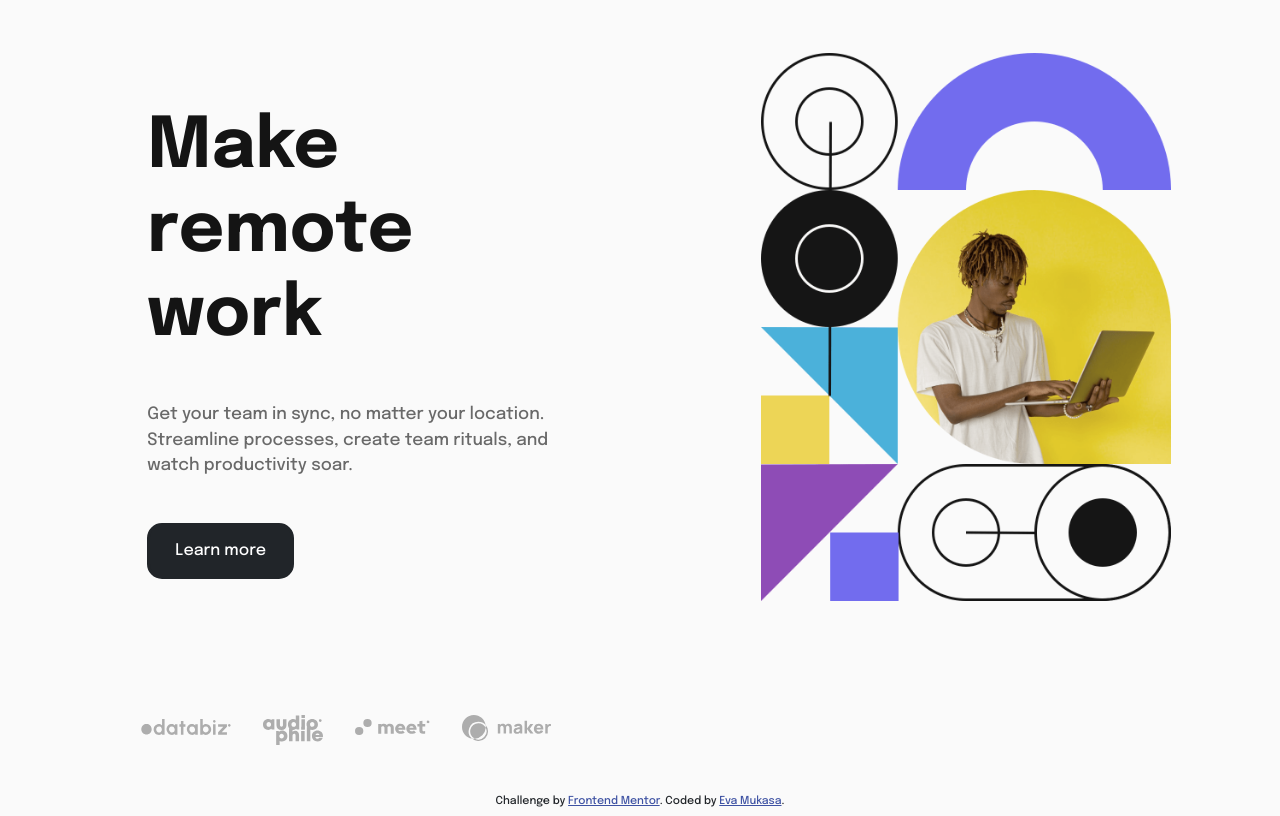
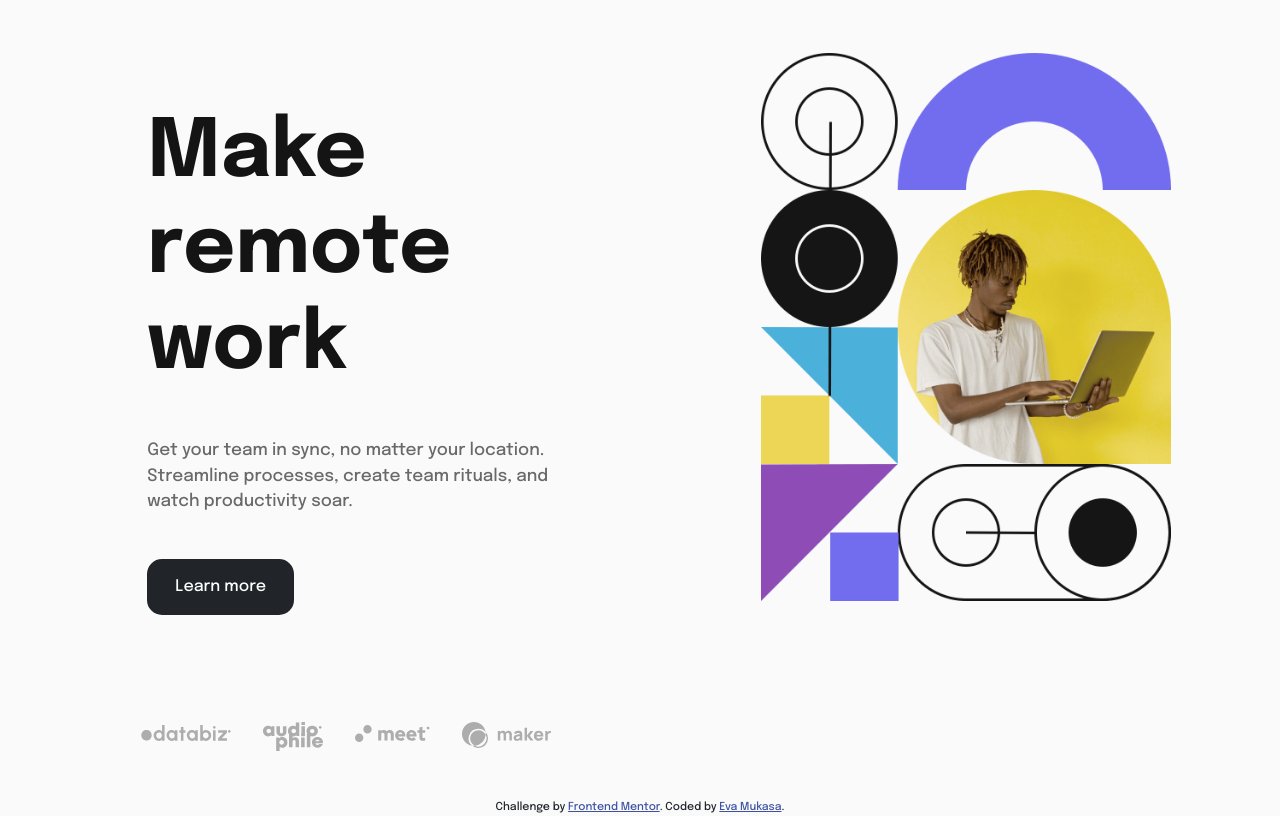
Before and after one commit to evelynmukasa/IntroSectionWithDropdownNavigationChallenge, a website: page index.html in a window 1280 px wide. Shown: the part 67-883 px from the top of the page. Drawn offline with Linux system fonts and the light colour scheme.

Commit message:
Solution

```diff
--- a/scss/style.scss
+++ b/scss/style.scss
@@ -192,8 +192,8 @@ h1{
 @media(min-width:992px){
     h1{
         text-align: start;
-        font-size: 70px;
-        margin: 5% 23% 1% 20%;
+        font-size: 80px;
+        margin: 5% 15% 1% 20%;
     }
 }
 .paragraph {
@@ -255,7 +255,7 @@ h1{
 @media(min-width:992px){
     .socialRow{
         margin-left:17%;
-        margin-top: 12%;
+        margin-top: 8%;
     }
     .socialLink:nth-child(1){
        width:90px;
```
Also changed, not shown: css/style.css.
